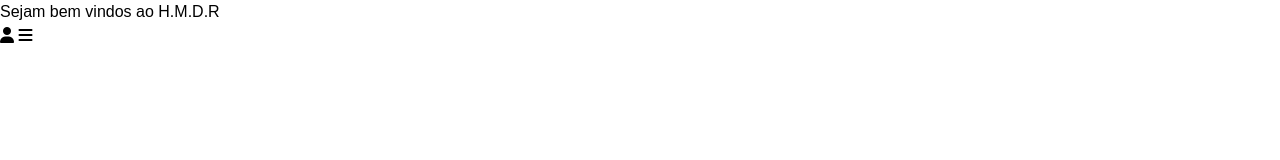
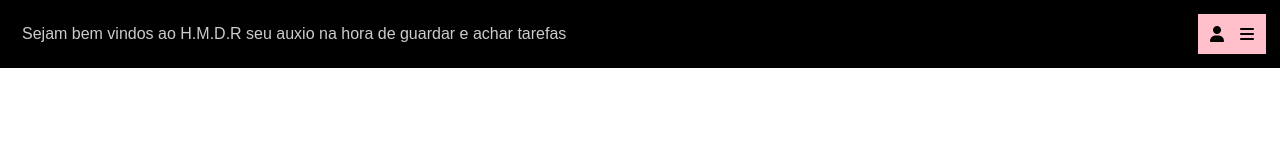
Before and after one commit to Fabio42-sys/H.M.D.R_Project, a website: page index.html in a window 1280 px wide. Drawn offline with nearby package versions, Linux system fonts and the light colour scheme.

Commit message:
feat: criação do conteudo, estilo e funcionalidade da animação header

```diff
--- /dev/null
+++ b/CSS/header.css
@@ -0,0 +1,42 @@
+.highPoint {
+    width: 100%;
+    background-color: black;
+    padding: 6px;
+}
+
+.Hnav {
+    width: 100%;
+    display: flex;
+    justify-content: space-between;
+    padding: 8px;
+}
+
+.greeting {
+    width: 100%;
+    padding: 8px;
+    display: flex;
+    align-items: center;
+}
+
+.wellcome {
+    color: #ccc;
+    white-space: nowrap;
+    border-right: 3px solid transparent;
+}
+
+.wellcome p {
+    display: inline-block; /* Necessário para animar a largura */
+    white-space: nowrap;
+    margin: 0;
+    font-size: 1.3rem;
+    color: white;
+}
+
+.icons {
+    background-color: pink;
+    display: flex;
+    align-items: center;
+    justify-content: center;
+    gap: 16px;
+    padding: 12px;
+}
--- /dev/null
+++ b/JS/headerAnimation.js
@@ -0,0 +1,16 @@
+const wellcomeText = document.getElementById("wellcome");
+
+wellcomeText.style.overflow = "hidden";
+wellcomeText.style.display = "inline-block";
+wellcomeText.style.width = "0";
+
+anime({
+  targets: wellcomeText,
+  width: [0, wellcomeText.scrollWidth + "px"],
+  easing: "easeInOutQuad",
+  duration: 3000,
+  delay: 500,
+  complete: function() {
+    wellcomeText.style.overflow = "visible";
+  },
+});
--- a/index.html
+++ b/index.html
@@ -1,19 +1,27 @@
 <!DOCTYPE html>
 <html lang="pt-br">
+
 <head>
     <meta charset="UTF-8">
     <meta name="viewport" content="width=device-width, initial-scale=1.0">
     <link rel="stylesheet" href="https://cdnjs.cloudflare.com/ajax/libs/font-awesome/6.7.1/css/all.min.css">
-    <link rel="stylesheet" href="./CSS/index.css">
     <link rel="stylesheet" href="./CSS/reset.css">
+    <link rel="stylesheet" href="./CSS/header.css">
     <title>H.D.M.R Project</title>
 </head>
+
 <body>
 
     <header class="highPoint" id="Header">
-        <p>Sejam bem vindos ao H.M.D.R</p>
-        <i class="fa-solid fa-user"></i>
-        <i class="fa-solid fa-bars"></i>
+        <nav class="Hnav">
+            <div class="greeting">
+                <p id="wellcome" class="wellcome">Sejam bem vindos ao H.M.D.R seu auxio na hora de guardar e achar tarefas</p>
+            </div>
+            <div class="icons">
+                <i class="fa-solid fa-user"></i>
+                <i class="fa-solid fa-bars"></i>
+            </div>
+        </nav>
     </header>
 
     <main class="centerPoint" id="Main">
@@ -24,5 +32,8 @@
 
     </footer>
 
+    <script src="https://cdnjs.cloudflare.com/ajax/libs/animejs/3.2.2/anime.min.js"></script>
+    <script src="./JS/headerAnimation.js"></script>
 </body>
+
 </html>
```
Also changed, not shown: CSS/index.css (deleted).
